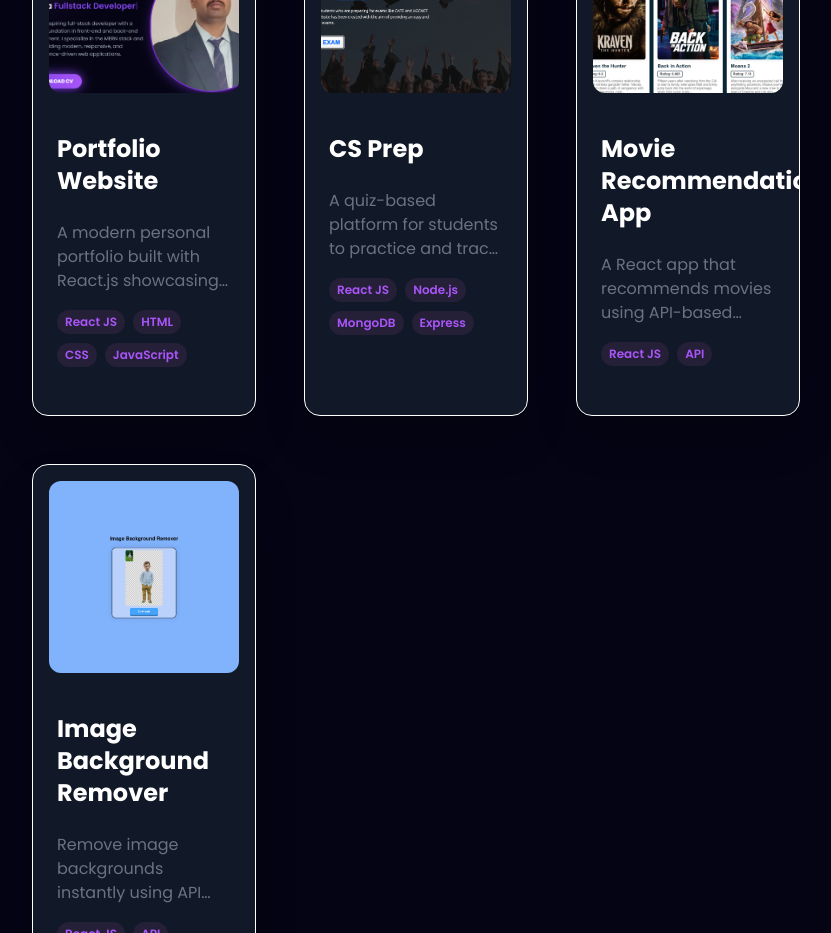
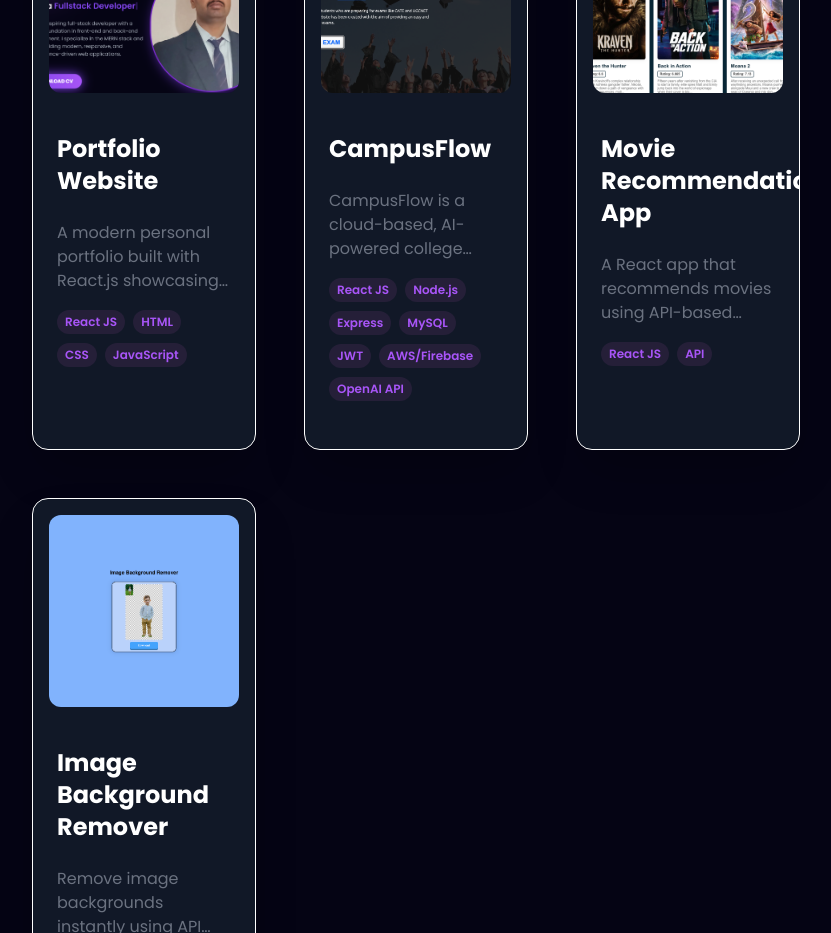
Before and after one commit to Piyush200516/piyush-Portfolio-website, a React (Vite) app: page / in a window 1280 px wide. Shown: the part 3180-4113 px from the top of the page, without its empty margins (224-1055 px from the left). Built offline with nearby package versions, Linux system fonts and the light colour scheme; a web font is replaced by a local one.

Commit message:
Project-update

```diff
--- a/src/constants.js
+++ b/src/constants.js
@@ -149,12 +149,12 @@ export const projects = [
   },
   {
     id: 1,
-    title: "CS Prep",
+    title: "CampusFlow",
     description:
-      "A quiz-based platform for students to practice and track performance with analytics.",
+      "CampusFlow is a cloud-based, AI-powered college management system that manages students, faculty, and administration on a single platform.",
     image: csprepLogo,
-    tags: ["React JS", "Node.js", "MongoDB", "Express"],
-    github: ".",
+    tags: ["React JS", "Node.js", "Express", "MySQL", "JWT", "AWS/Firebase", "OpenAI API"],
+    github: "https://github.com/Piyush200516/CampusFlow",
     webapp: ".",
   },
   {
```
Also changed, not shown: public/ChatGPT Image 19 मार्च 2026, 02_57_27 pm.png (added).
